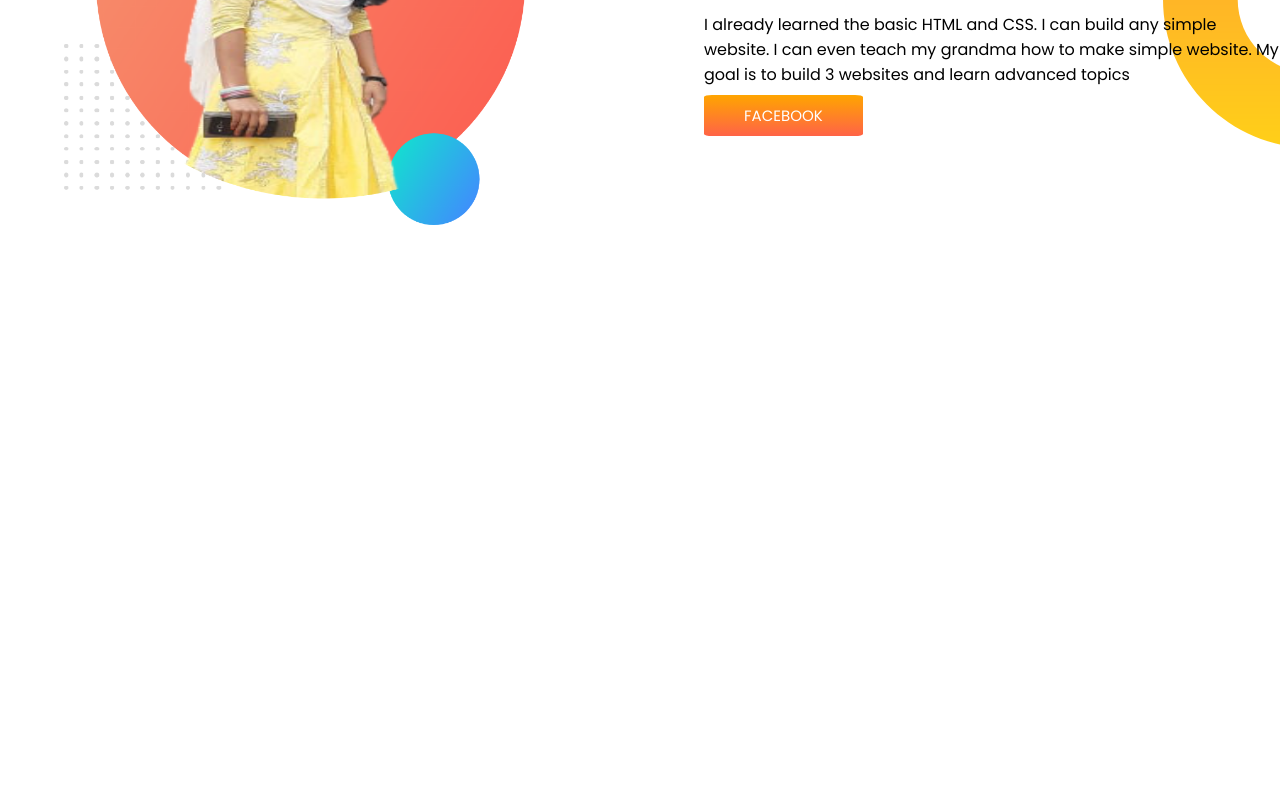
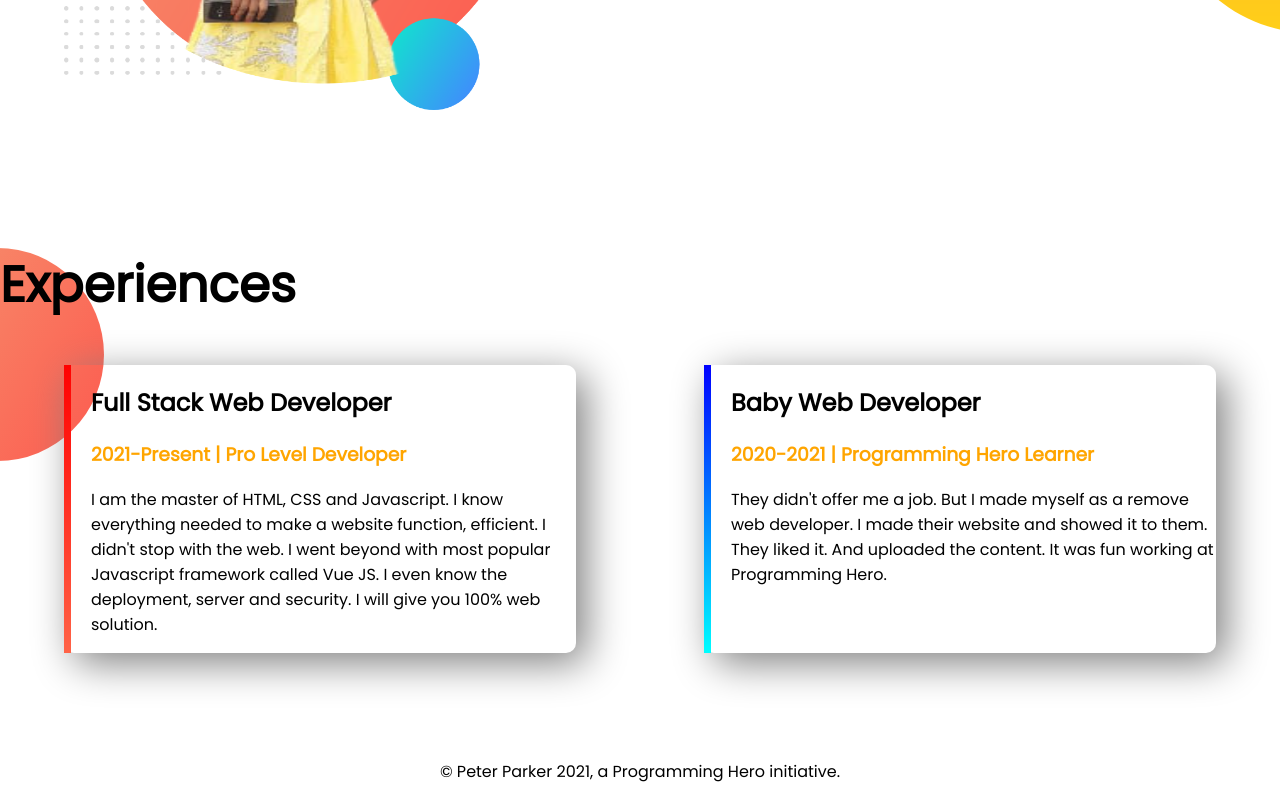
Before and after one commit to MurshidaAkhtar/Developer-Hero, a plain HTML site: page index.html in a window 1280 px wide. Shown: the part 901-1701 px from the top of the page. Before the commit the page ends 1283 px from the top, so only its background shows below. Drawn offline with Linux system fonts and the light colour scheme.

Commit message:
added experiences

```diff
--- a/index.html
+++ b/index.html
@@ -13,7 +13,7 @@
 </head>
 
 <body>
-    <section class="background">
+    <section class="background flexible-container">
         <div class="half-width">
             <h1>Welcome To</h1>
             <h1><span class="orange-color">Peter Parker</span> World</h1>
@@ -30,7 +30,7 @@
             <img src="images/my-bg2.png" alt="">
         </div>
     </section>
-    <section class="second-section">
+    <section class="second-section flexible-container">
         <div class="half-width">
             <img src="images/my-bg.png" alt="">
         </div>
@@ -42,6 +42,31 @@
             <a class="facebook-button" target="_blank" href="https://www.facebook.com/">FACEBOOK</a>
         </div>
     </section>
+    <section class="Experiences-part">
+        <h1>Experiences</h1>
+        <div class="flexible-container">
+            <div id="full-web" class="experiences-item">
+                <h2>Full Stack Web Developer</h2>
+                <h3 style="color:orange;">2021-Present | Pro Level Developer</h3>
+                <p>I am the master of HTML, CSS and Javascript. I know everything needed to make a website function,
+                    efficient. I didn't stop with the web. I went beyond with most popular Javascript framework called
+                    Vue
+                    JS. I even know the deployment, server and security. I will give you 100% web solution.
+                </p>
+            </div>
+            <div id="new-web" class="experiences-item">
+                <h2>Baby Web Developer</h2>
+                <h3 style="color:orange;">2020-2021 | Programming Hero Learner</h3>
+                <p>They didn't offer me a job. But I made myself as a remove web developer. I made their website and
+                    showed
+                    it to them. They liked it. And uploaded the content. It was fun working at Programming Hero.
+                </p>
+            </div>
+        </div>
+    </section>
+    <footer>
+        <p>© Peter Parker 2021, a Programming Hero initiative.</p>
+    </footer>
 </body>
 
 </html>
--- a/style.css
+++ b/style.css
@@ -1,9 +1,10 @@
 body{
     font-family: 'Poppins', sans-serif;
     margin: 0;
+
 }
 h1{
-    font-size: 60px;
+    font-size: 50px;
 }
 p.Transformation{
     text-transform: uppercase;
@@ -11,10 +12,9 @@ p.Transformation{
 .orange-color{
     color: orange;
 }
-section{
-
+.flexible-container{
     display: inline-flex;
-    margin-bottom: 150px;
+    margin-bottom: 90px;
 }
 .half-width{
     width: 50%;
@@ -51,3 +51,30 @@ section{
     background-position: right;
 
 }
+.experiences-item{
+    box-shadow: goldenrod;
+    width: 40%;
+    margin-left: 5%;
+    margin-right: 5%;
+    padding-left: 20px;
+    border-radius: 10px;
+    box-shadow: 10px 10px  40px gray;
+}
+.Experiences-part{
+    background-image: url(images/exp-bg.png);
+    background-repeat: no-repeat;
+    background-image: left;
+}
+#new-web{
+    border-image:linear-gradient( blue, cyan);
+    border-left: 7px solid;
+    border-image-slice: 1;
+}
+#full-web{
+    border-image:linear-gradient( red, tomato);
+    border-left: 7px solid;
+    border-image-slice: 1;
+}
+footer p {
+    text-align: center;
+}
```
Also changed, not shown: images/jhankar.png (deleted), images/jhankar2.png (deleted).
